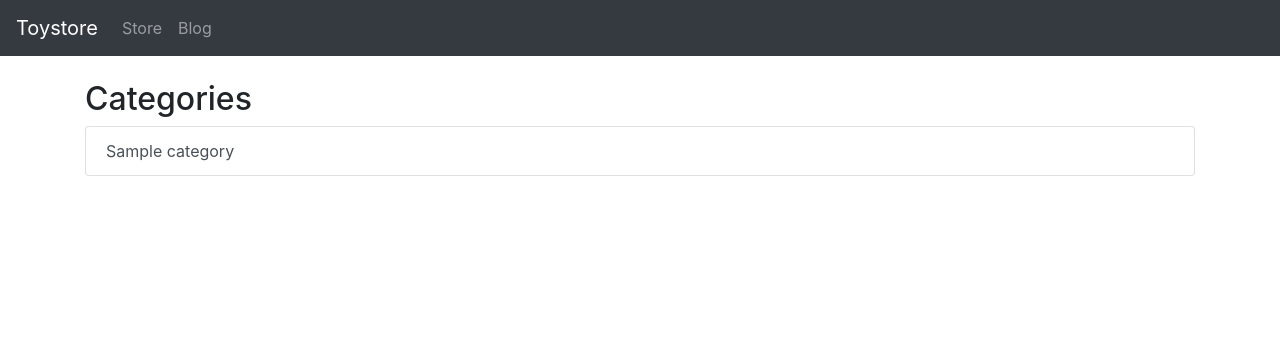
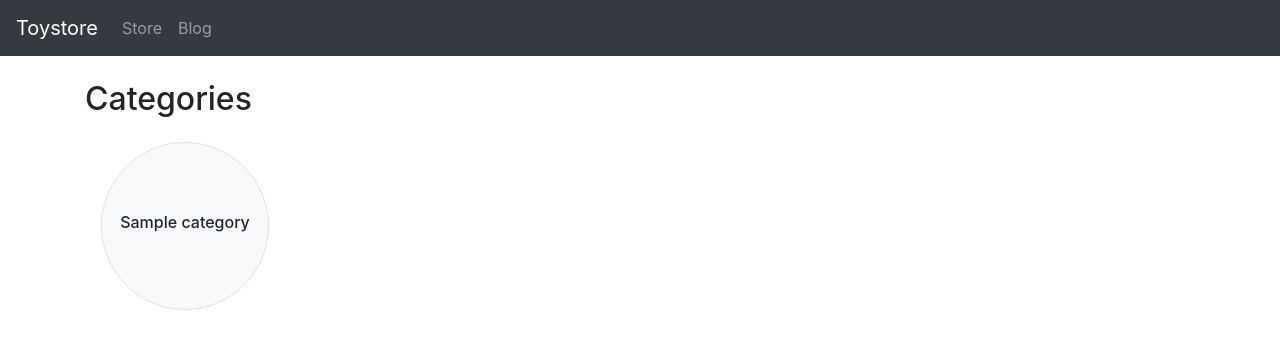
Before and after one commit to bohlool/django_toystore, a Django app: template store/templates/store/category_list.html in a window 1280 px wide. Shown: the top 349 px of the page. Run offline with Django 4.2, Linux system fonts and the light colour scheme; the template is opened without the code that fills it: values that come from a table or form of the project are taken from there, others are empty; tables that the repository leaves empty hold one stand-in row (values such as "Sample post"); parts of the project's set-up code (start-up, migrations or seed data) failed here and were passed over; some libraries are stand-ins or nearby versions.

Commit message:
Improved category list display.

```diff
--- a/store/templates/store/category_list.html
+++ b/store/templates/store/category_list.html
@@ -6,11 +6,17 @@
 
 {% block content %}
     <h2>Categories</h2>
-    <div class="list-group">
+    <div class="d-flex justify-content-start align-items-center flex-wrap">
         {% for category in categories %}
-            <a href="{% url 'product-list-by-category' category.id %}" class="list-group-item list-group-item-action">
-                {{ category.title }}
-            </a>
+            <div class="p-3" style="width: 200px;height: 200px;">
+                <a href="{% url 'product-list-by-category' category.id %}"
+                   class="btn btn-light w-100 h-100 rounded-circle border
+                   d-flex justify-content-center align-items-center">
+                    <h6>{{ category.title }}</h6>
+                </a>
+            </div>
+        {% empty %}
+
         {% endfor %}
     </div>
 {% endblock %}
--- a/templates/base.html
+++ b/templates/base.html
@@ -8,7 +8,7 @@
           crossorigin="anonymous">
 </head>
 <body>
-<nav class="navbar navbar-expand-lg navbar-dark bg-dark">
+<nav class="navbar navbar-expand-lg navbar-dark bg-dark sticky-top">
     <a class="navbar-brand" href="{% url 'store' %}">Toystore</a>
     <button class="navbar-toggler" type="button" data-toggle="collapse" data-target="#navbarNav"
             aria-controls="navbarNav" aria-expanded="false" aria-label="Toggle navigation">
```
